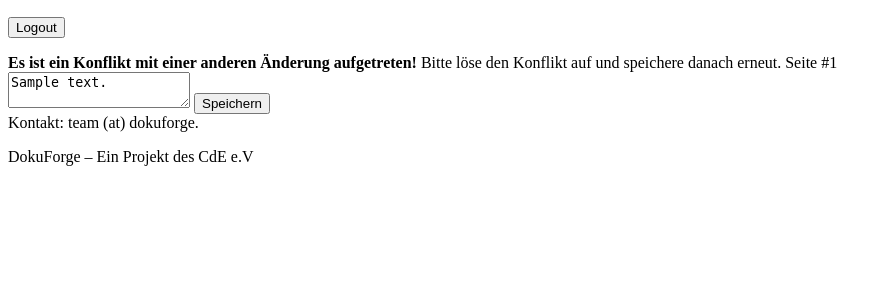
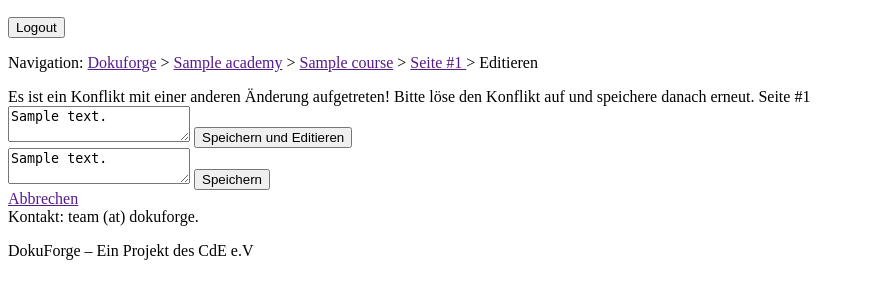
Before and after one commit to cde-ev/DokuForge2, a Python web app: template templates/edit.html in a window 1280 px wide. Shown: the part 59-358 px from the top of the page, without its empty margins (0-890 px from the left). Run offline with Jinja, Linux system fonts and the light colour scheme; the template is opened without the code that fills it: most values are stand-ins (such as "Sample title", 1, 10 or a date in 2020).

Commit message:
some more button tweaking

```diff
--- a/templates/course.html
+++ b/templates/course.html
@@ -24,4 +24,7 @@
 {% if user.allowedWrite(academy.name, course.name) %}
 {{ button("df/" + academy.name + "/" + course.name + "/createpage", "Eine Seite anlegen") }}
 {% endif %}
+{% if user.mayExport(academy.name) %}
+{{ button("df/" + academy.name + "/" + course.name + "?raw", "Roh-Export") }}
+{% endif %}
 {% endblock %}
--- a/templates/edit.html
+++ b/templates/edit.html
@@ -1,4 +1,7 @@
 {% extends "base.html" %}
+{% block location%}
+Navigation: <a href="{{ basejoin('') }}">Dokuforge</a> &gt; <a href="{{ basejoin('df/' + academy.name) }}">{{ academy.gettitle()|e}}</a> &gt; <a href="{{ basejoin('df/' + academy.name + '/' + course.name) }}">{{ course.gettitle()|e}}</a> &gt; <a href="{{ basejoin('df/' + academy.name + '/' + course.name + '/' + page|string) }}">Seite #{{ page|string }} </a> &gt; Editieren</a>
+{% endblock %}
 {% block content %}
 
 {% if ok is none %}
@@ -6,15 +9,22 @@
 {% elif ok %}
 Aenderungen erfolgreich gespeichert.
 {% else %}
-<b>Es ist ein Konflikt mit einer anderen &Auml;nderung aufgetreten!</b>
+<span class=important>Es ist ein Konflikt mit einer anderen &Auml;nderung aufgetreten!</span>
 Bitte l&ouml;se den Konflikt auf und speichere danach erneut.
 {% endif %}
 
 Seite #{{page}}
-<form action="save" method="post" id="save">
+<form action="saveedit" method="post" id="saveedit">
+	<textarea name="content">{{ content|e }}</textarea>
+	<input type="hidden" name="revisionstartedwith" value="{{version}}">
+	<input type="hidden" name="contentreceived" value="true">
+	<input type="submit" name="submit" value="Speichern und Editieren">
+</form>
+<form action="saveshow" method="post" id="saveshow">
 	<textarea name="content">{{ content|e }}</textarea>
 	<input type="hidden" name="revisionstartedwith" value="{{version}}">
 	<input type="hidden" name="contentreceived" value="true">
 	<input type="submit" name="submit" value="Speichern">
 </form>
+<a href="{{basejoin('df/' + academy.name + '/' + course.name + '/' + page|string)}}">Abbrechen</a>
 {% endblock %}
--- a/templates/show.html
+++ b/templates/show.html
@@ -1,7 +1,7 @@
 {% extends "base.html" %}
 
 {% block location%}
-Navigation: <a href="{{ basejoin('') }}">Dokuforge</a> &gt; <a href="{{ basejoin('df/' + academy.name) }}">{{ academy.gettitle()|e}}</a> &gt; <a href="{{ basejoin('df/' + academy.name + '/' + course.name) }}">{{ course.gettitle()|e}}</a> &gt; <a href="{{ basejoin('df/' + academy.name + '/' + course.name + '/' + page|string) }}">Seite{{ page|string }}</a>
+Navigation: <a href="{{ basejoin('') }}">Dokuforge</a> &gt; <a href="{{ basejoin('df/' + academy.name) }}">{{ academy.gettitle()|e}}</a> &gt; <a href="{{ basejoin('df/' + academy.name + '/' + course.name) }}">{{ course.gettitle()|e}}</a> &gt; <a href="{{ basejoin('df/' + academy.name + '/' + course.name + '/' + page|string) }}">Seite #{{ page|string }}</a>
 {% endblock %}
 
 {% block content %}
```
